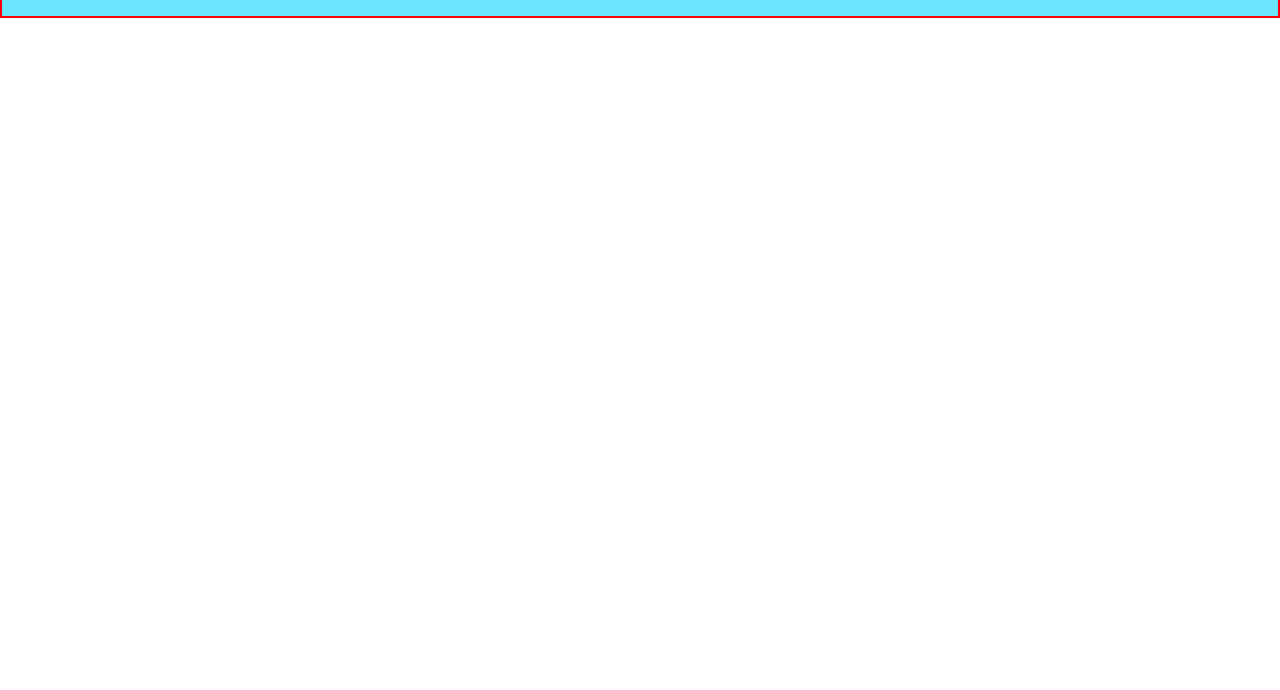
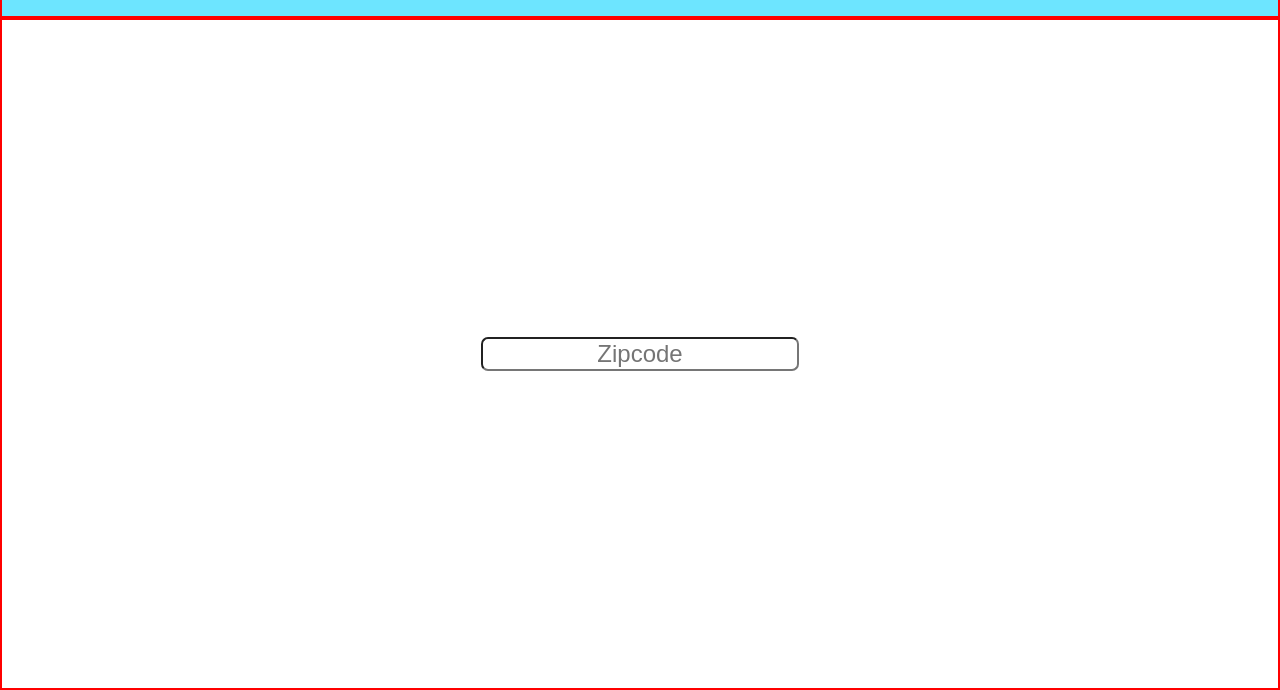
Before and after one commit to Gallegos22/Sunsets-FAR-And-NEAR, a website: page index.html in a window 1280 px wide. Shown: the part 126-816 px from the top of the page. Drawn offline with Linux system fonts and the light colour scheme; a web font is replaced by a local one.

Commit message:
Completed Create a box in the center that says zipcode as placeholder text.#4

```diff
--- a/css/styles.css
+++ b/css/styles.css
@@ -12,3 +12,20 @@ i {
   top: 57px;
   left: 241px;
 }
+
+input[type='text'] {
+  text-align: center;
+}
+
+.column-full {
+  min-height: 84vh;
+  display: flex;
+  justify-content: center;
+  align-items: center;
+  border: 2px red solid;
+}
+
+input {
+  font-size: 24px;
+  border-radius: 7px;
+}
--- a/index.html
+++ b/index.html
@@ -26,6 +26,9 @@
           <i class="fa-solid fa-list fa-xl" style="color: #ff9500"></i>
         </div>
       </div>
+      <div class="column-full">
+        <input type="text" placeholder="Zipcode" />
+      </div>
     </div>
     <script src="js/data.js"></script>
     <script src="js/main.js"></script>
```
